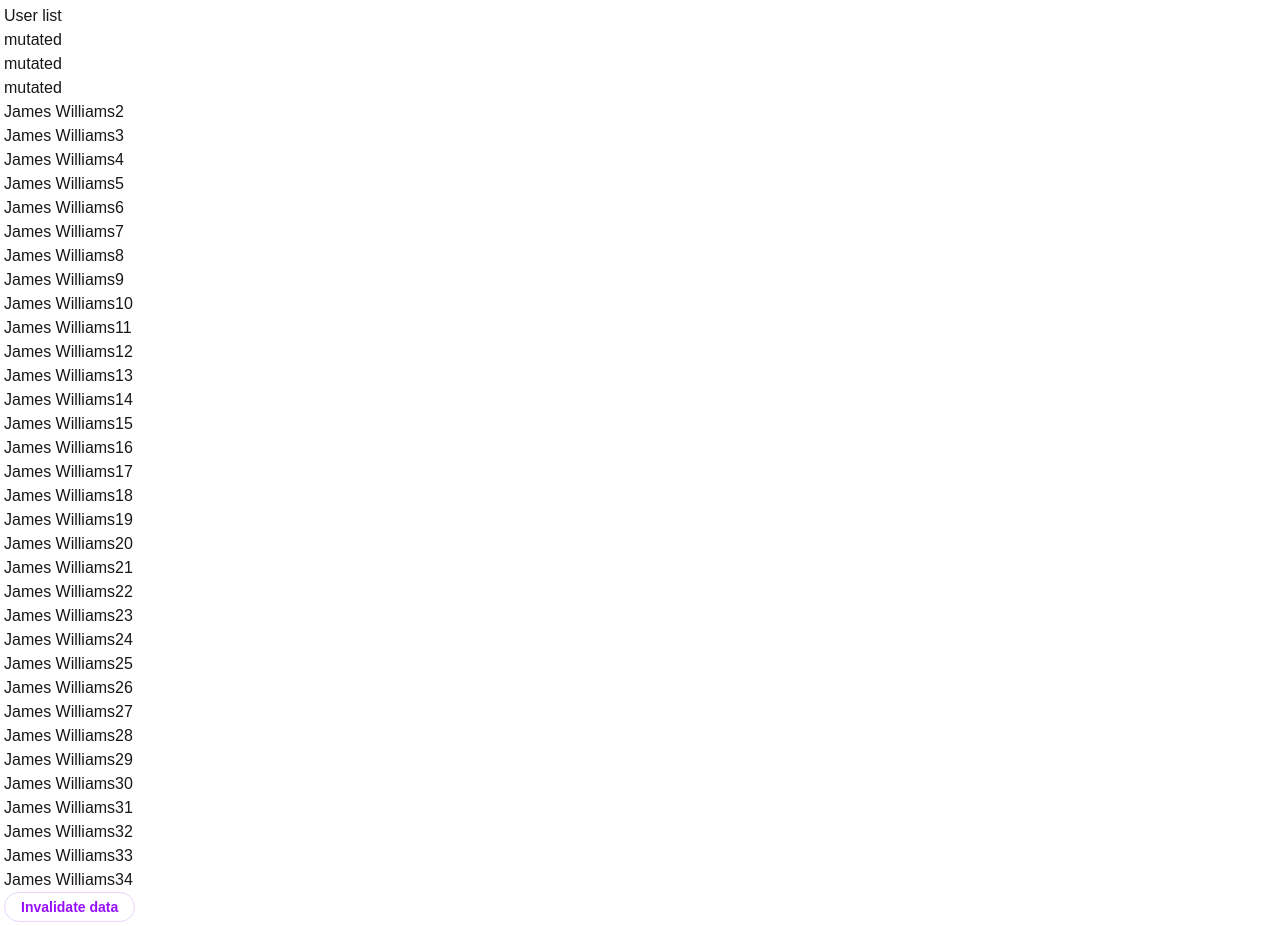
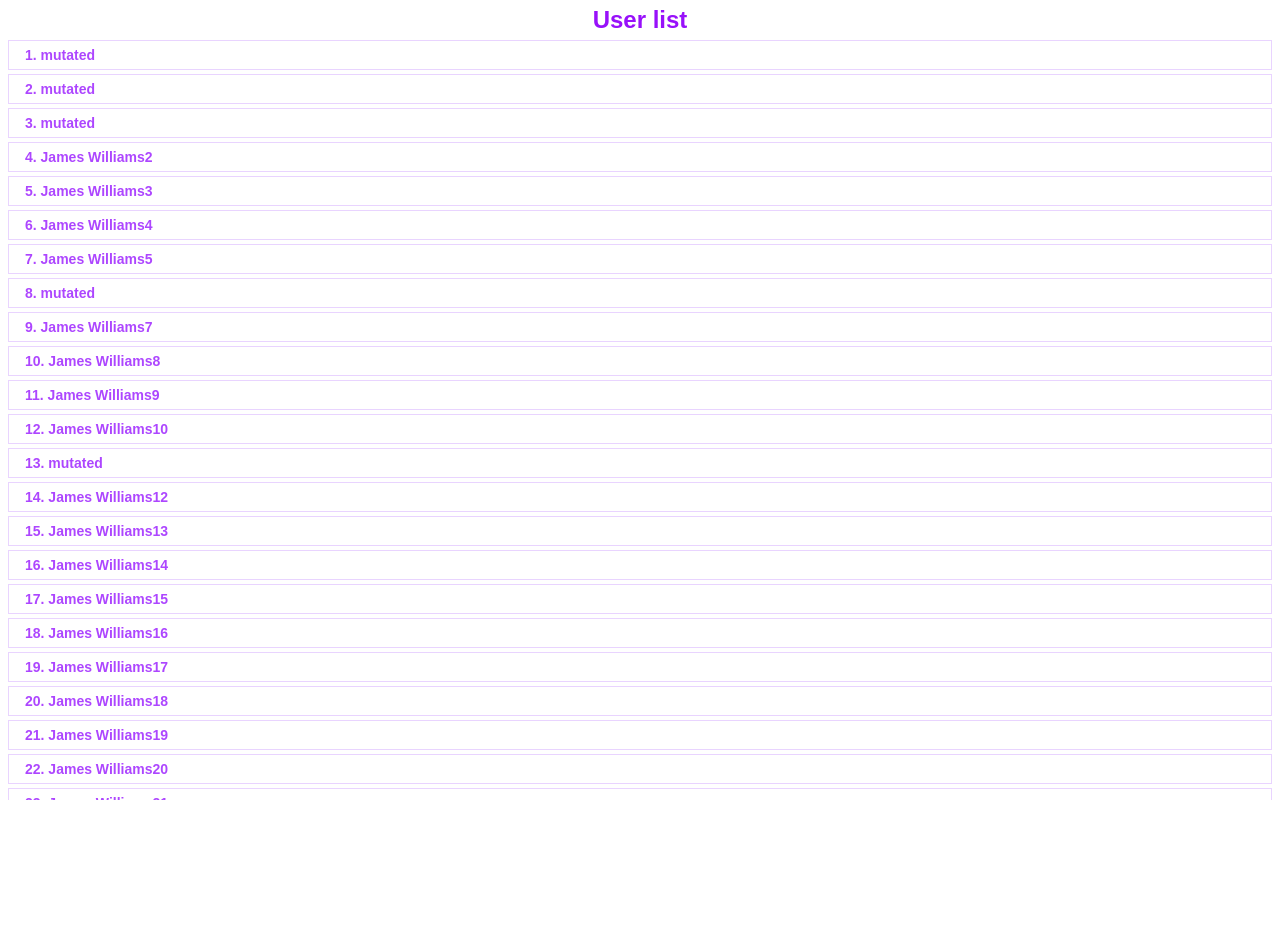
Before and after one commit to DminGerasimov/IT-Booster-Challenge3, a Next.js app: page /views/csr in a window 1280 px wide. After the commit the page ends 800 px from the top, so only its background shows below. Built offline with nearby package versions, Linux system fonts and the light colour scheme; data requests are answered from the project's data file.

Commit message:
Edit read.me

```diff
--- a/src/app/database/db.json
+++ b/src/app/database/db.json
@@ -37,7 +37,7 @@
     },
     {
       "id": "8",
-      "name": "James Williams6",
+      "name": "mutated",
       "email": "jameswilly@gmail.com"
     },
     {
@@ -62,7 +62,7 @@
     },
     {
       "id": "13",
-      "name": "James Williams11",
+      "name": "mutated",
       "email": "jameswilly@gmail.com"
     },
     {
@@ -137,7 +137,7 @@
     },
     {
       "id": "28",
-      "name": "James Williams26",
+      "name": "mutated",
       "email": "jameswilly@gmail.com"
     },
     {
@@ -172,7 +172,7 @@
     },
     {
       "id": "35",
-      "name": "James Williams33",
+      "name": "mutated",
       "email": "jameswilly@gmail.com"
     },
     {
--- a/src/app/page.tsx
+++ b/src/app/page.tsx
@@ -7,8 +7,14 @@ export default function Home() {
 
   return (
     <div className="flex flex-col">
-    <Link href='/views/csr/'>Client side rendering</Link>
-    <Link href='/views/ssr/'>Server side rendering</Link>
+    <Link
+      href='/views/csr/'
+      className="m-1 px-4 py-1 text-sm text-purple-600 font-semibold rounded-full border border-purple-200 hover:text-white hover:bg-purple-600 hover:border-transparent focus:outline-none focus:ring-2 focus:ring-purple-600 focus:ring-offset-2"
+    >Client side rendering</Link>
+    <Link
+      href='/views/ssr/'
+      className="m-1 px-4 py-1 text-sm text-purple-600 font-semibold rounded-full border border-purple-200 hover:text-white hover:bg-purple-600 hover:border-transparent focus:outline-none focus:ring-2 focus:ring-purple-600 focus:ring-offset-2"
+    >Server side rendering</Link>
     </div>
   );
 }
--- a/src/app/views/csr/page.tsx
+++ b/src/app/views/csr/page.tsx
@@ -30,22 +30,25 @@ export default function CsrPage() {
   };
 
   return (
-    <div className="p-1">
-      <h1>User list</h1>
+    <div className="p-1 overflow-y-scroll h-screen">
+      <h1 className="text-2xl font-bold text-center text-purple-600">User list</h1>
       <ul>
         {data.map((user: User) => (
-            <li key={user.id}>
+            <li
+            key={user.id}
+            className="m-1 px-4 py-1 text-sm text-purple-500 font-semibold border border-purple-200 hover:text-white hover:bg-purple-600 hover:border-transparent focus:outline-none focus:ring-2 focus:ring-purple-600 focus:ring-offset-2"
+            >
               <button onClick={() => {
                 mutation.mutate({...user, name: "mutated"});
               }}>
-                {user.name}
+                {user.id}. {user.name}
               </button>
             </li>
         ))}
       </ul>
       <button
         onClick={dataInvalidate}
-        className="px-4 py-1 text-sm text-purple-600 font-semibold rounded-full border border-purple-200 hover:text-white hover:bg-purple-600 hover:border-transparent focus:outline-none focus:ring-2 focus:ring-purple-600 focus:ring-offset-2"
+        className="p-4 py-1 text-sm text-purple-600 font-semibold rounded-full border border-purple-200 hover:text-white hover:bg-purple-600 hover:border-transparent focus:outline-none focus:ring-2 focus:ring-purple-600 focus:ring-offset-2"
       >Invalidate data</button>
     </div>
   );
--- a/src/app/views/ssr/Users.tsx
+++ b/src/app/views/ssr/Users.tsx
@@ -2,7 +2,7 @@
 
 import { keepPreviousData, useQuery, useQueryClient } from "@tanstack/react-query";
 import {fetchUsers, User} from "@/app/shared/api/api";
-import { useRef, useState, Dispatch, SetStateAction } from "react";
+import { useRef, useState } from "react";
 import { useInfinitScroll } from "@/app/shared/lib/hooks/useInfinitScroll";
 
 interface UsersPage {
@@ -24,8 +24,8 @@ export default function Users() {
   }
 
   const [page, setPage] = useState<number>(1);
-  const [limit, setLimit] = useState<number>(3);
-  const [hasMore, setHasMore] = useState<boolean>(true);
+  const [firstPage, setFirstPage] = useState<number>(1);
+  const [lastPage, setLastPage] = useState<number>(2);
   const wrapperRef = useRef(null);
   const triggerRef  = useRef(null);
 
@@ -40,7 +40,7 @@ export default function Users() {
   const { data, isLoading, isError, error } = useQuery({
     queryKey: ["ssrusers", page],
     queryFn: () => fetchUsers(page),
-    // placeholderData: keepPreviousData,
+    placeholderData: keepPreviousData,
   });
 
   if (isLoading) return <div>Loading...</div>;
@@ -49,15 +49,37 @@ export default function Users() {
   return (
     <div
       ref={wrapperRef}
-      className="p-1 overflow-y-auto h-screen"
+      className="p-1 overflow-y-scroll h-screen"
     >
       <ul>
         {data.data.map((user: User) => (
-          <li key={user.id}>{user.name}</li>
+          <li
+          key={user.id}
+          className="m-1 px-4 py-1 text-sm text-purple-600 font-semibold border border-purple-200 hover:text-white hover:bg-purple-600 hover:border-transparent focus:outline-none focus:ring-2 focus:ring-purple-600 focus:ring-offset-2"
+          >{user.id}. {user.name}
+          </li>
         ))}
       </ul>
       <div ref={triggerRef} />
-      <button onClick={()=>{setPage(page + 1)}}>Add more page</button>
+      <button
+        onClick={()=>{
+          setPage(page > 2 ? page - 1: firstPage);
+          setFirstPage(data.first);
+          setLastPage(data.last);
+        }}
+        disabled={page === firstPage}
+        className="m-1 px-4 py-1 text-sm text-purple-600 font-semibold rounded-full border border-purple-200 hover:text-white hover:bg-purple-600 hover:border-transparent focus:outline-none focus:ring-2 focus:ring-purple-600 focus:ring-offset-2"
+      >Preview page</button>
+
+      <button
+        onClick={()=>{
+          setLastPage(data.last);
+          setFirstPage(data.first);
+          setPage(page < lastPage ? page + 1 : lastPage);
+        }}
+        disabled={page === lastPage}
+        className="m-1 px-4 py-1 text-sm text-purple-600 font-semibold rounded-full border border-purple-200 hover:text-white hover:bg-purple-600 hover:border-transparent focus:outline-none focus:ring-2 focus:ring-purple-600 focus:ring-offset-2"
+      >Next page</button>
     </div>
   );
 }
```
Also changed, not shown: 1 other file (tests, documents, lock files or other folders).
